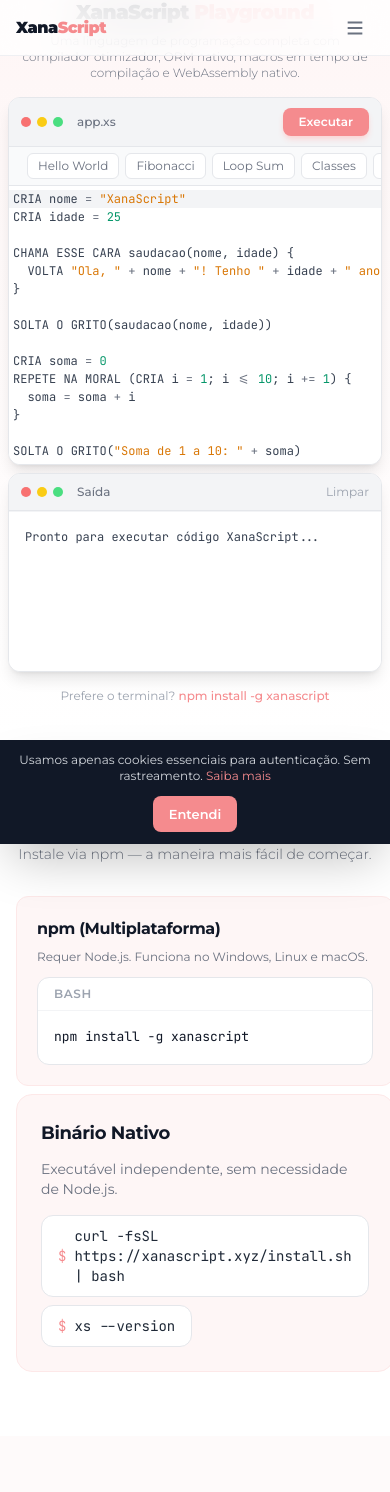
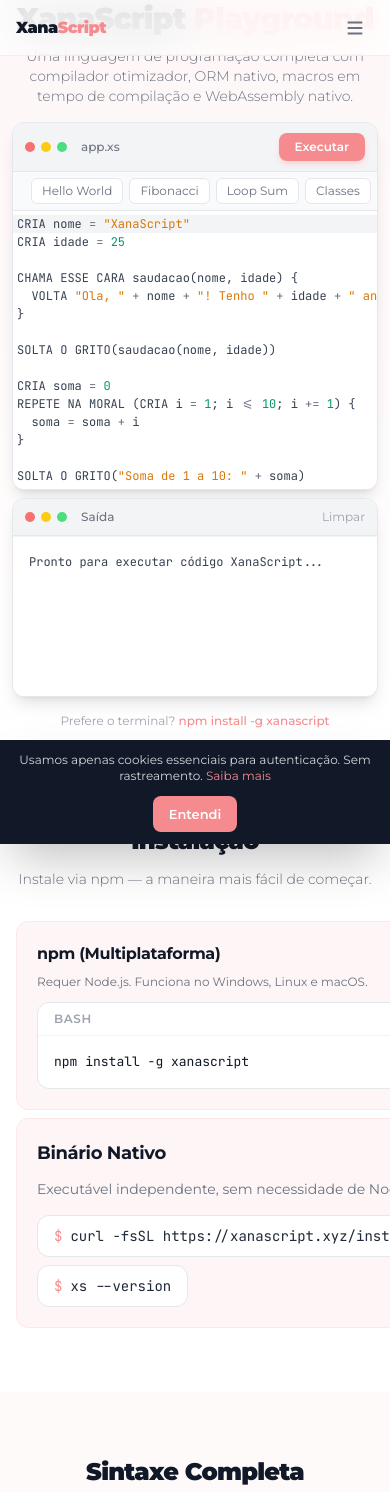
Before and after one commit to xanascr/xs-site, a Node project: template views/index.ejs in a window 390 px wide; the page is wider, and only the part inside the window is pictured. Shown: the top 1492 px of that part. Run offline with Node 20 templates, Linux system fonts and the light colour scheme; the template is opened without the code that fills it, so the values that code supplies are empty; some libraries are stand-ins or nearby versions.

Commit message:
fix mobile: hero text size increased, section padding unified, cmd buttons scroll on overflow

```diff
--- a/views/index.ejs
+++ b/views/index.ejs
@@ -3,17 +3,17 @@
 <%- include('partials/navbar', {}) %>
 
 <!-- Hero + Playground -->
-<section class="pt-16 sm:pt-24 pb-8 sm:pb-16 px-2 sm:px-6 bg-gradient-to-b from-pinky-50 to-white relative overflow-hidden">
+<section class="pt-16 sm:pt-24 pb-8 sm:pb-16 px-3 sm:px-6 bg-gradient-to-b from-pinky-50 to-white relative overflow-hidden">
   <div class="max-w-6xl mx-auto">
-    <div class="text-center mb-4 sm:mb-8 animate-fade-in">
-      <h1 class="text-xl sm:text-5xl md:text-7xl font-black leading-tight mb-2 sm:mb-4 px-2">
+    <div class="text-center mb-4 sm:mb-8 animate-fade-in px-0 sm:px-4">
+      <h1 class="text-3xl sm:text-5xl md:text-7xl font-black leading-tight mb-2 sm:mb-4">
         XanaScript <span class="text-pinky-400">Playground</span>
       </h1>
-      <p class="text-xs sm:text-lg md:text-xl text-gray-500 max-w-2xl mx-auto px-2 font-light">Uma linguagem de programação completa com compilador otimizador, ORM nativo, macros em tempo de compilação e WebAssembly nativo.</p>
+      <p class="text-sm sm:text-lg md:text-xl text-gray-500 max-w-2xl mx-auto font-light">Uma linguagem de programação completa com compilador otimizador, ORM nativo, macros em tempo de compilação e WebAssembly nativo.</p>
     </div>
 
     <div class="flex flex-col lg:flex-row gap-2 sm:gap-6 animate-slide-up">
-      <div class="flex-1 min-h-[35vh] sm:min-h-[40vh] lg:min-h-[50vh] rounded-xl sm:rounded-2xl overflow-hidden shadow-lg sm:shadow-2xl border border-gray-200 bg-white flex flex-col">
+      <div class="flex-1 min-h-[40vh] sm:min-h-[45vh] lg:min-h-[50vh] rounded-xl sm:rounded-2xl overflow-hidden shadow-lg sm:shadow-2xl border border-gray-200 bg-white flex flex-col">
         <div class="flex items-center gap-1.5 px-3 sm:px-4 py-2.5 sm:py-3 bg-gray-100 border-b border-gray-200">
           <div class="w-2.5 h-2.5 sm:w-3 sm:h-3 rounded-full bg-red-400"></div>
           <div class="w-2.5 h-2.5 sm:w-3 sm:h-3 rounded-full bg-yellow-400"></div>
@@ -76,7 +76,7 @@
           <pre class="p-4 text-sm">npm install -g xanascript</pre>
         </div>
       </div>
-      <div class="bg-pinky-50 rounded-2xl p-6 sm:p-8 border border-pinky-100">
+      <div class="bg-pinky-50 rounded-xl sm:rounded-2xl p-5 sm:p-8 border border-pinky-100">
         <h3 class="text-lg sm:text-xl font-bold mb-3">Binário Nativo</h3>
         <p class="text-gray-500 text-sm mb-4">Executável independente, sem necessidade de Node.js.</p>
         <div data-cmd="curl -fsSL https://xanascript.xyz/install.sh | bash" class="xs-cmd inline-flex items-center gap-2 bg-white border border-gray-200 rounded-xl px-4 py-2.5 font-mono text-sm text-gray-500 cursor-pointer transition-all hover:border-pinky-400 hover:shadow-sm select-none">
--- a/views/partials/head.ejs
+++ b/views/partials/head.ejs
@@ -173,6 +173,9 @@
 .code-block .typ { color: #8b5cf6; }
 p code, li code, td code { background: #fde8e8; color: #d44a4f; padding: 2px 8px; border-radius: 4px; font-family: 'JetBrains Mono', monospace; font-size: .85em; }
 
+/* ── Command copy buttons ── */
+.xs-cmd { max-width: 100%; overflow-x: auto; white-space: nowrap; }
+
 /* ── Animations ── */
 @keyframes fadeIn { from { opacity: 0; transform: translateY(12px); } to { opacity: 1; transform: translateY(0); } }
 @keyframes fadeInUp { from { opacity: 0; transform: translateY(24px); } to { opacity: 1; transform: translateY(0); } }
```
